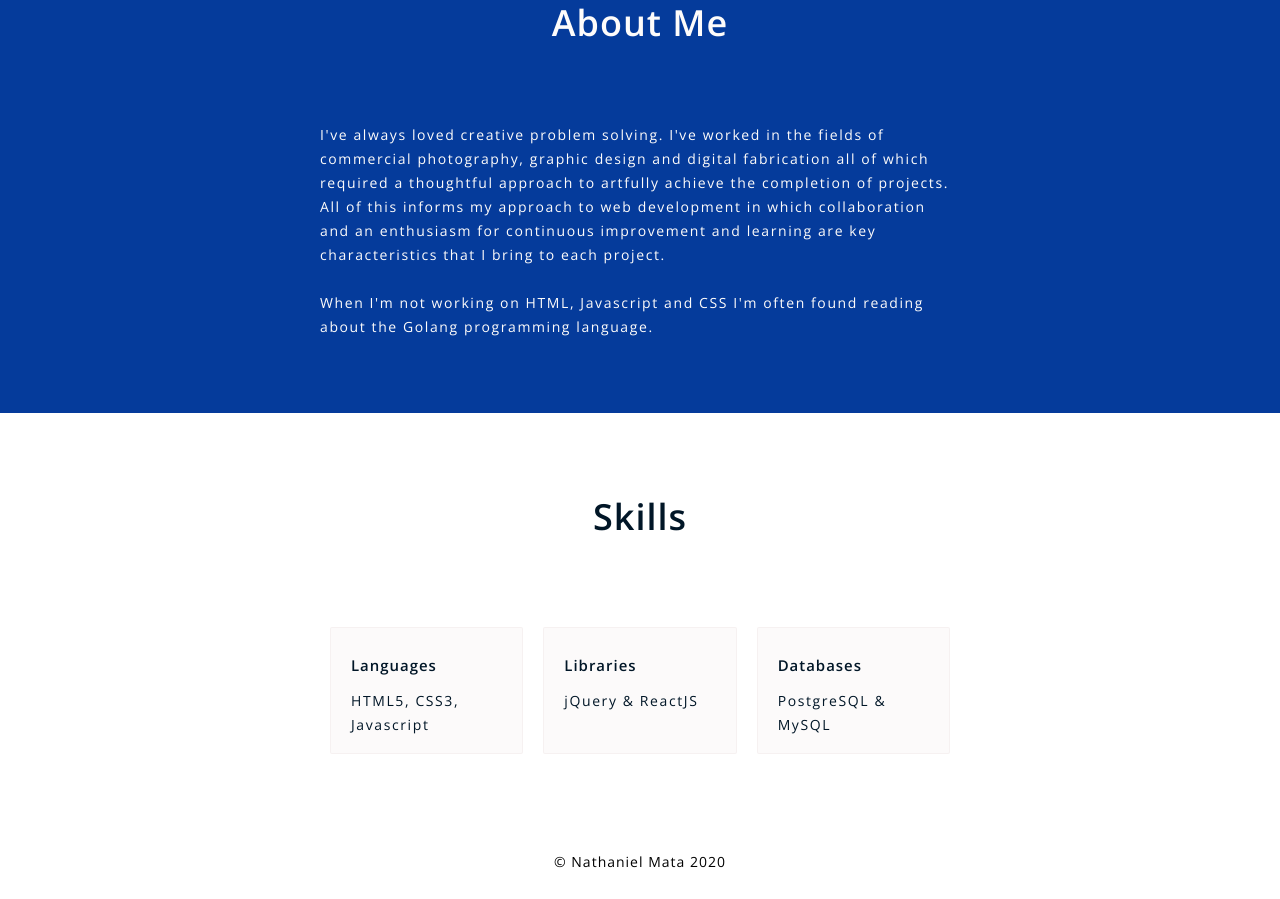
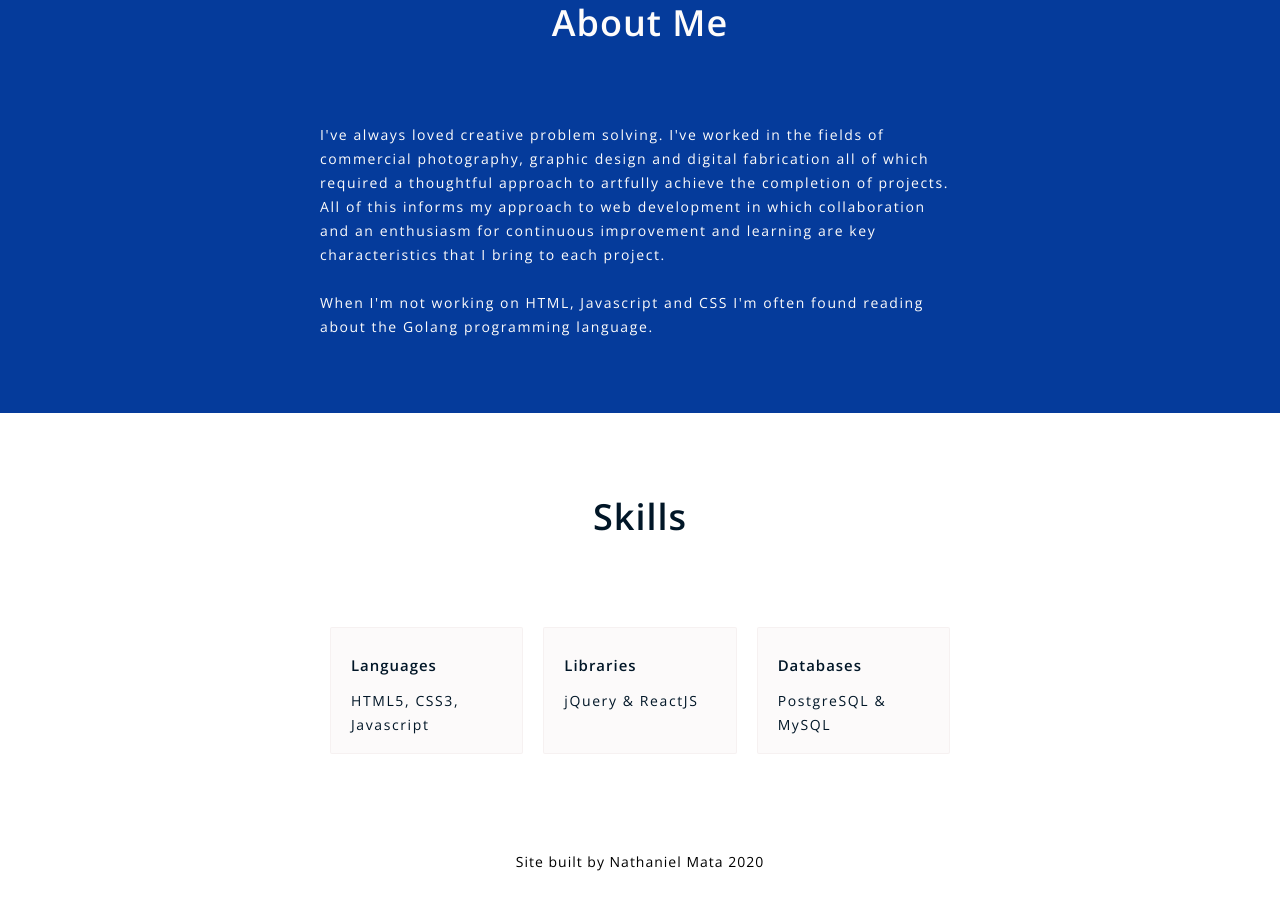
Before and after one commit to nathanielmata/portfolio, a plain HTML site: page index.html in a window 1280 px wide. Shown: the part 1829-2728 px from the top of the page. Drawn offline with nearby package versions, Linux system fonts and the light colour scheme.

Commit message:
remove copyright because no one needs that

```diff
--- a/index.html
+++ b/index.html
@@ -133,7 +133,7 @@
     </main>
   </div>
   <footer>
-    <div class="footer__copy">&copy; Nathaniel Mata <span id="footer__date" class="footer__date"></span></div>
+    <div class="footer__copy">Site built by Nathaniel Mata <span id="footer__date" class="footer__date"></span></div>
     <script>
       let yearDate = new Date().getUTCFullYear();
       let copyDate = document.getElementById("footer__date");
```
